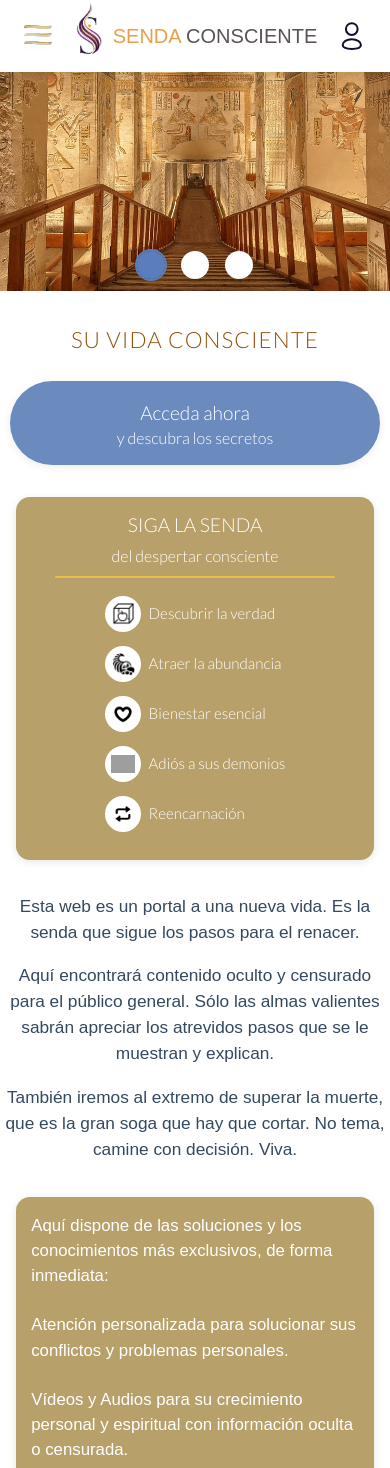
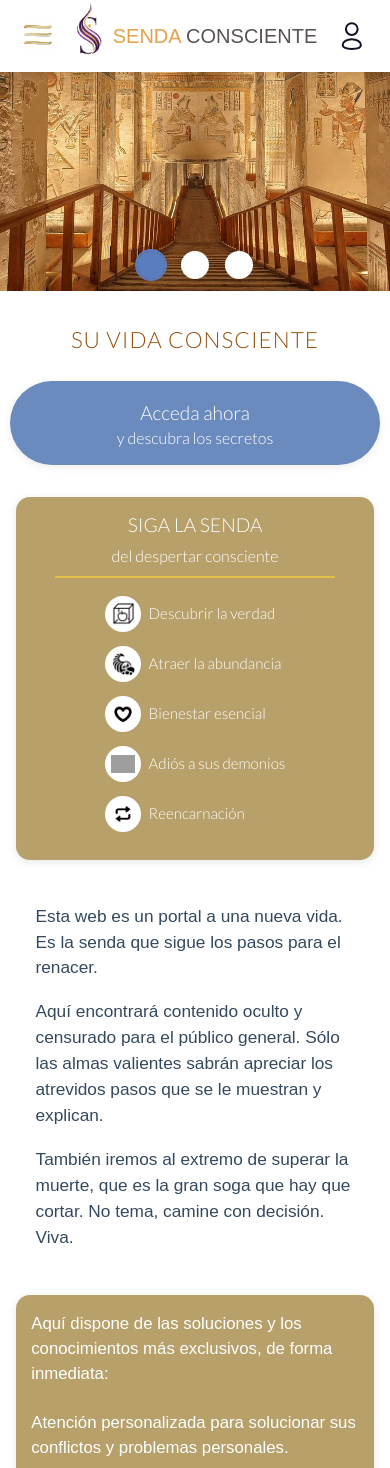
Before and after one commit to orbimatrix/Conscious-path, a Next.js app: page / in a window 390 px wide. Shown: the top 1468 px of the page. Built offline with nearby package versions, Linux system fonts and the light colour scheme; grey boxes are pictures that could not be loaded.

Commit message:
Refactor portal-intro-section styles in globals.css and PortalIntroSection.tsx to improve layout and responsiveness. Adjust max-width, margins, and text alignment for better visual consistency across screen sizes.

```diff
--- a/src/app/components/PortalIntroSection.tsx
+++ b/src/app/components/PortalIntroSection.tsx
@@ -2,7 +2,7 @@ import React from "react";
 
 export default function PortalIntroSection() {
   return (
-    <section className="portal-intro-section text-left">
+    <section className="portal-intro-section">
       <p>
         Esta web es un portal a una nueva vida. Es la senda que sigue los pasos para el renacer.
       </p>
--- a/src/app/globals.css
+++ b/src/app/globals.css
@@ -1154,8 +1154,8 @@ body {
 }
 
 .portal-intro-section {
-  max-width: 1200px;
-  margin: 48px auto 0 auto;
+  max-width: 1000px;
+  margin: 58px auto 0 auto;
   padding: 32px 12px 32px 12px;
   color: #34495e;
   font-size: 1.35rem;
@@ -1166,7 +1166,7 @@ body {
 
 .portal-intro-section p {
   margin-bottom: 32px;
-  text-align: center;
+  text-align: left;
 }
 
 .portal-intro-section p:last-child {
@@ -1175,13 +1175,15 @@ body {
 
 @media (max-width: 600px) {
   .portal-intro-section {
-    max-width: 100vw;
-    padding: 10px 1vw 10px 1vw;
+    max-width: 90vw;
+    margin: 24px auto 0 auto;
+    padding: 20px 16px 20px 16px;
     font-size: 1.08rem;
-    margin-top: 24px;
+    text-align: left;
   }
   .portal-intro-section p {
     margin-bottom: 18px;
+    text-align: left;
   }
 }
 
```
